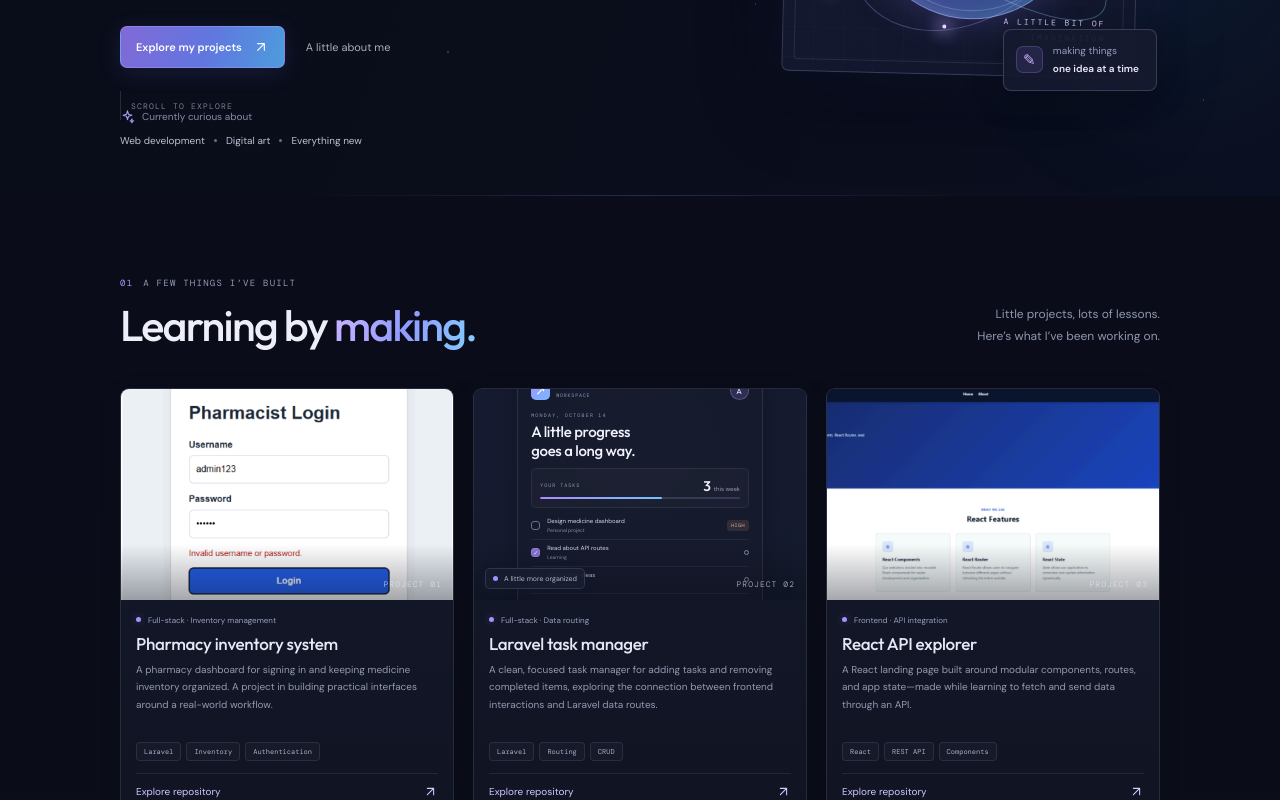
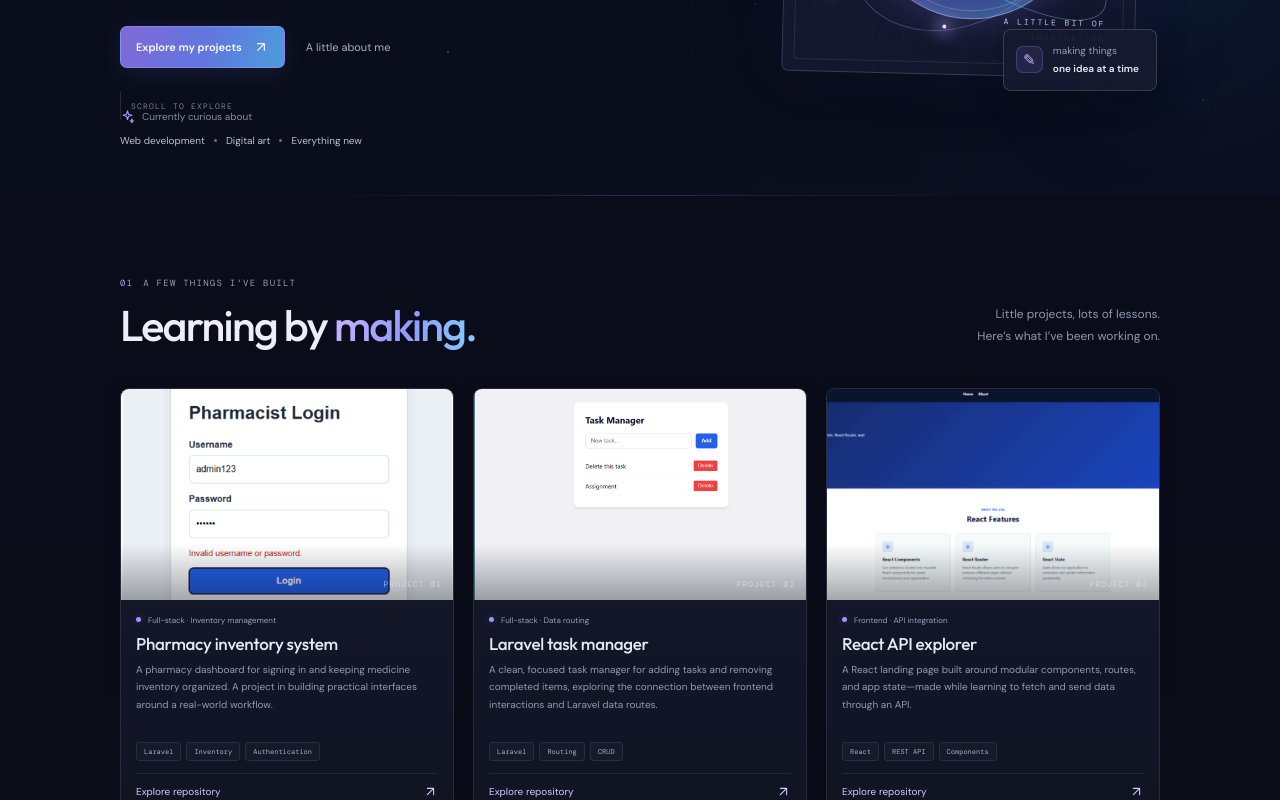
Before and after one commit to aljromev-pixel/portfolio-ni-jyzd, a React (Vite) app: page / in a window 1280 px wide. Shown: the part 480-1280 px from the top of the page. Built offline with nearby package versions, Linux system fonts and the light colour scheme.

Commit message:
feat: add task manager screenshot

```diff
--- a/src/App.jsx
+++ b/src/App.jsx
@@ -1,6 +1,7 @@
 import { useState } from "react";
 import pharmacistLogin from "./assets/pharmacist-login.png";
 import reactApp from "./assets/react-app.png";
+import taskManager from "./assets/task-manager.png";
 import "./App.css";
 
 const projects = [
@@ -77,10 +78,22 @@ function Icon({ name, size = 18 }) {
 }
 
 function ProjectPreview({ type }) {
-  const screenshot = type === "pharmacy" ? pharmacistLogin : type === "react" ? reactApp : null;
+  const screenshot =
+    type === "pharmacy"
+      ? pharmacistLogin
+      : type === "tasks"
+        ? taskManager
+        : type === "react"
+          ? reactApp
+          : null;
 
   if (screenshot) {
-    const alt = type === "pharmacy" ? "Pharmacist Login project screen" : "React App project screen";
+    const alt =
+      type === "pharmacy"
+        ? "Pharmacist Login project screen"
+        : type === "tasks"
+          ? "Task Manager project screen"
+          : "React App project screen";
 
     return (
       <div className="preview screenshot-preview">
```
Also changed, not shown: src/assets/task-manager.png (added).
